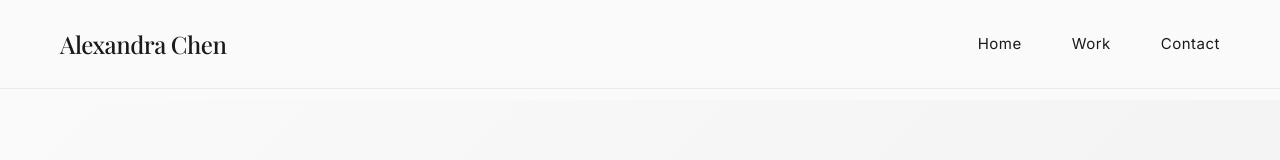
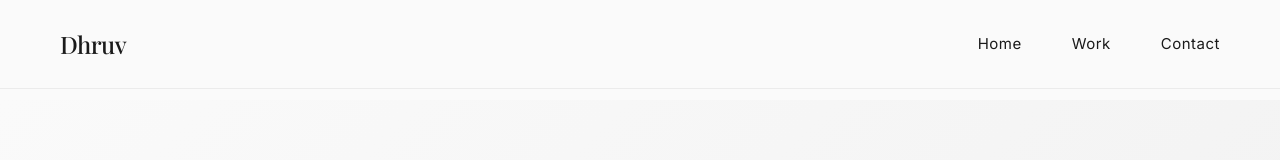
Before and after one commit to dhruvsolanki-9313/portfolio1, a plain HTML site: page index.html in a window 1280 px wide. Shown: the top 160 px of the page. Drawn offline with nearby package versions, Linux system fonts and the light colour scheme.

Commit message:
Add files via upload

```diff
--- a/index.html
+++ b/index.html
@@ -3,7 +3,7 @@
 <head>
     <meta charset="UTF-8">
     <meta name="viewport" content="width=device-width, initial-scale=1.0">
-    <title>Alexandra Chen | Senior Creative Director</title>
+    <title>Dhruv | Senior Creative Director</title>
     <link href="https://fonts.googleapis.com/css2?family=Inter:wght@300;400;500;600;700&family=Playfair+Display:wght@400;500;600&display=swap" rel="stylesheet">
     <style>
         * {
@@ -775,7 +775,7 @@
 <body>
     <nav>
         <div class="container">
-            <div class="logo">Alexandra Chen</div>
+            <div class="logo">Dhruv</div>
             <ul class="nav-links">
                 <li><a href="#home" data-page="home">Home</a></li>
                 <li><a href="#work" data-page="work">Work</a></li>
```
